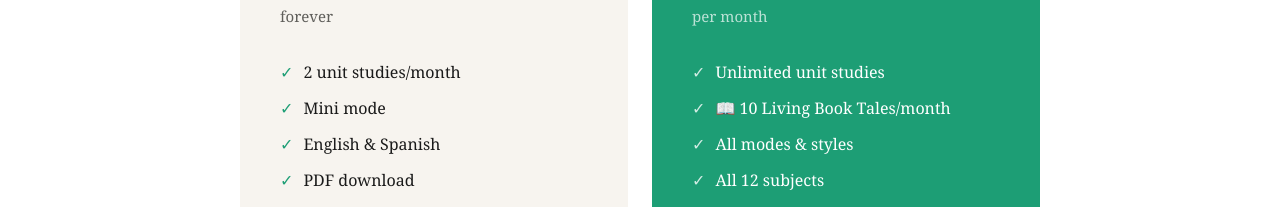
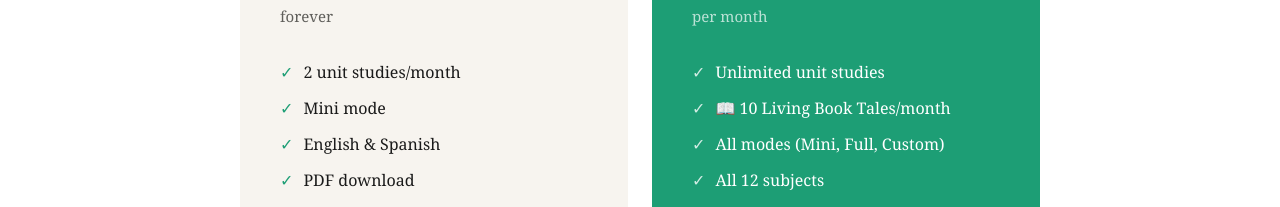
Before and after one commit to albanorybr/moncho-web, a Next.js app: page / in a window 1280 px wide. Shown: the part 3620-3827 px from the top of the page. Built offline with nearby package versions, Linux system fonts and the light colour scheme.

Commit message:
Pro plan card: "All modes & styles" → "All modes (Mini, Full, Custom)"
Styles no longer exist (Moncho Style only).

Co-Authored-By: Claude Opus 5.5 <noreply@anthropic.com>
Claude-Session: https://claude.ai/code/session_01F3WhX67Mg97bLT9ZizeFif

```diff
--- a/app/page.tsx
+++ b/app/page.tsx
@@ -490,7 +490,7 @@ export default function Home() {
               <div style={{ fontSize: '18px', fontWeight: 700, color: 'white', marginBottom: '8px' }}>Pro</div>
               <div style={{ fontSize: '48px', fontWeight: 700, color: 'white', marginBottom: '4px' }}>$9</div>
               <div style={{ color: 'rgba(255,255,255,0.7)', fontSize: '15px', marginBottom: '32px' }}>per month</div>
-              {['Unlimited unit studies', '📖 10 Living Book Tales/month', 'All modes & styles', 'All 12 subjects', 'English & Spanish', 'PDF download', 'Study history'].map(f => (
+              {['Unlimited unit studies', '📖 10 Living Book Tales/month', 'All modes (Mini, Full, Custom)', 'All 12 subjects', 'English & Spanish', 'PDF download', 'Study history'].map(f => (
                 <div key={f} style={{ display: 'flex', gap: '10px', marginBottom: '12px', fontSize: '16px', color: 'white' }}>
                   <span style={{ color: 'rgba(255,255,255,0.8)' }}>✓</span> {f}
                 </div>
```
